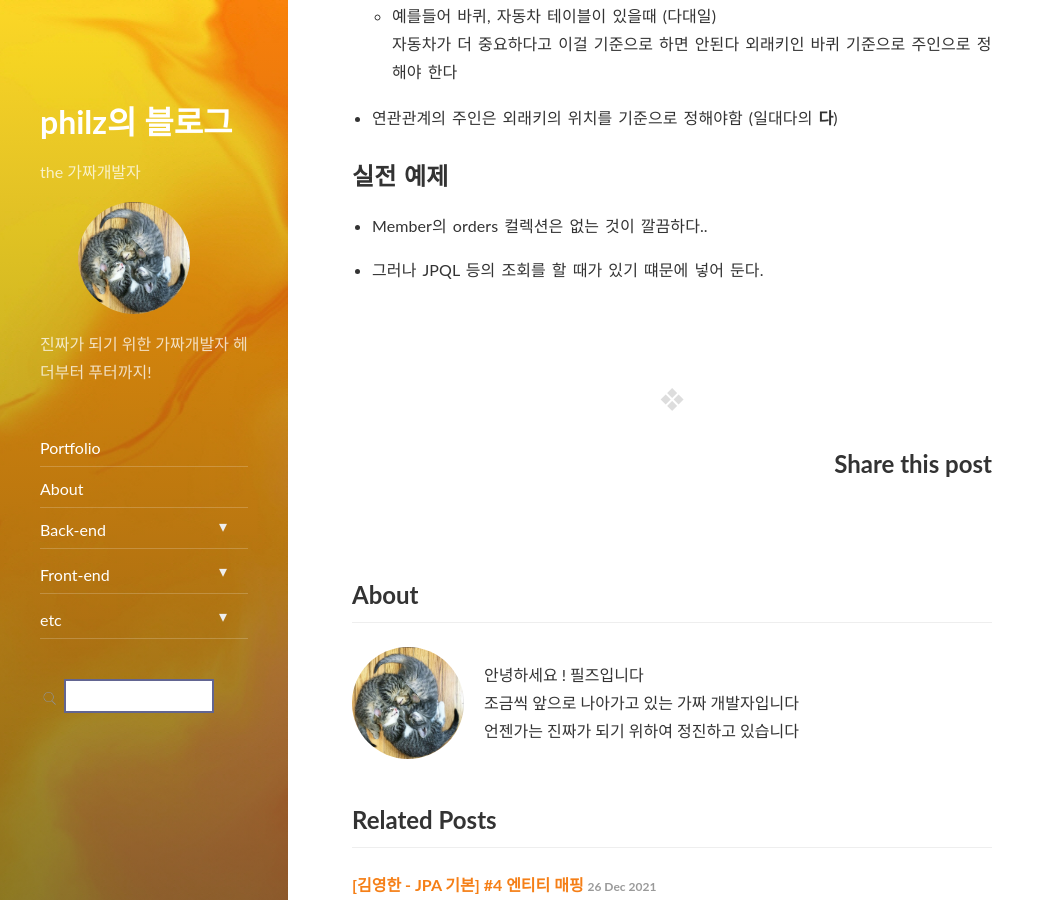
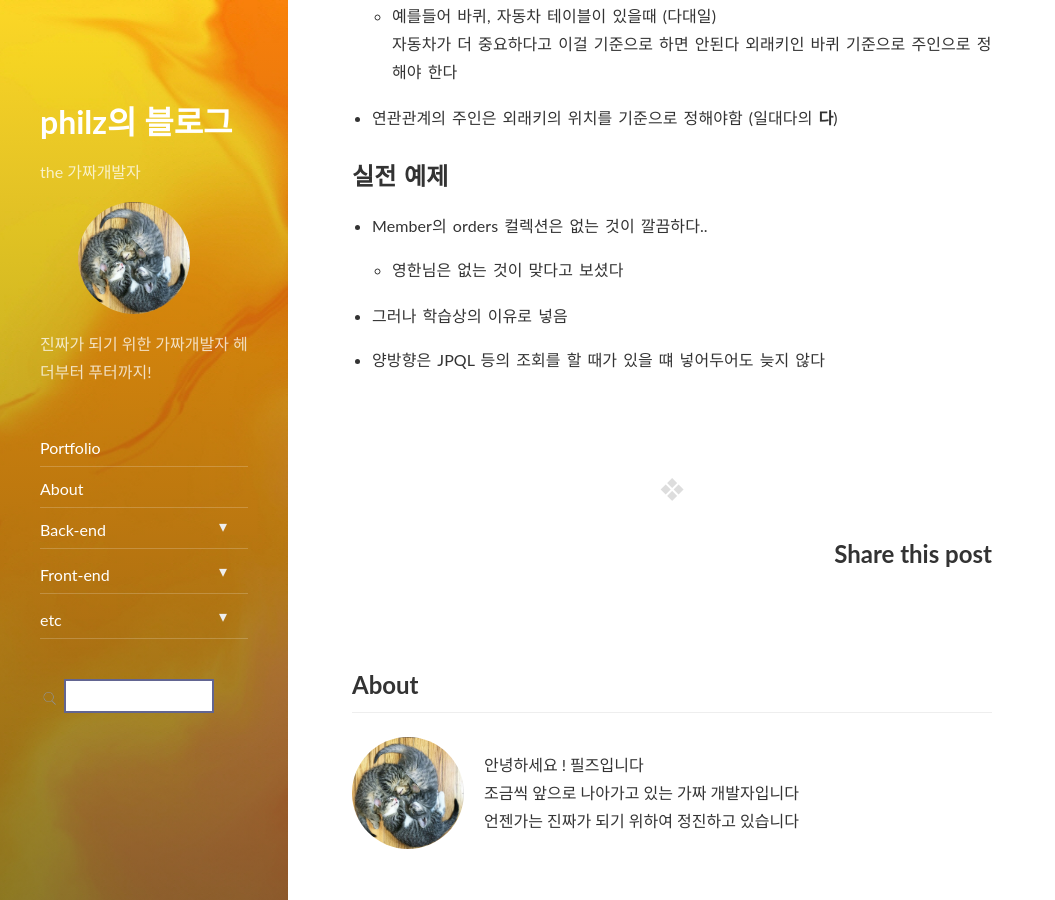
Before and after one commit to progress0407/progress0407.github.io, a Jekyll site: the page built from _posts/backend/jpa/2022-01-01-yhkim-jpa-05.md, in a window 1280 px wide and 900 px high, scrolled down 9494 px. Shown: the whole window, without its empty margins (0-1055 px from the left). Built offline with Jekyll 4.4.1, drawn with Linux system fonts in a browser that asks for light colours; nearby versions of some CDN libraries.

Commit message:
카테고리 추가

```diff
--- a/_posts/backend/jpa/2022-01-01-yhkim-jpa-05.md
+++ b/_posts/backend/jpa/2022-01-01-yhkim-jpa-05.md
@@ -443,4 +443,8 @@ public void addMember(Member member) {
 
 - Member의 orders 컬렉션은 없는 것이 깔끔하다..
 
-- 그러나 JPQL 등의 조회를 할 때가 있기 떄문에 넣어 둔다.
+  - 영한님은 없는 것이 맞다고 보셨다
+
+- 그러나 학습상의 이유로 넣음
+
+- 양방향은 JPQL 등의 조회를 할 때가 있을 떄 넣어두어도 늦지 않다
```
Also changed, not shown: _featured_tags/backend-jpa.md (+1 -1 lines).
